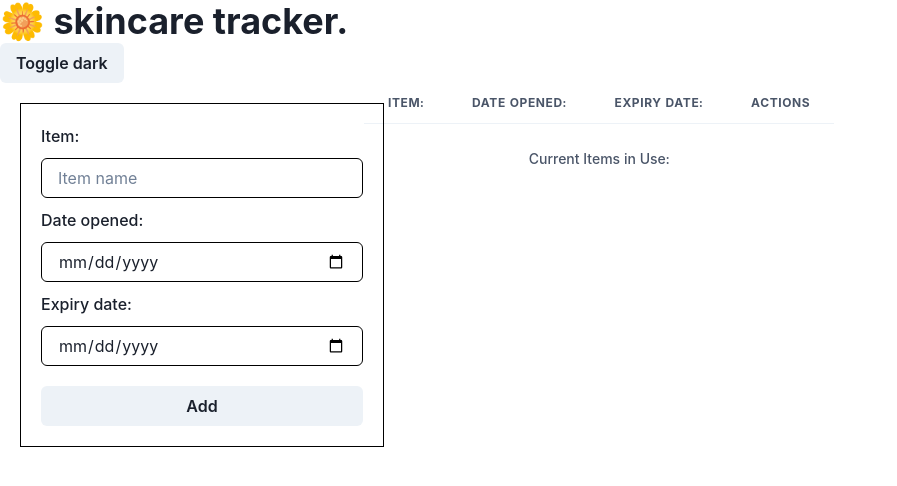
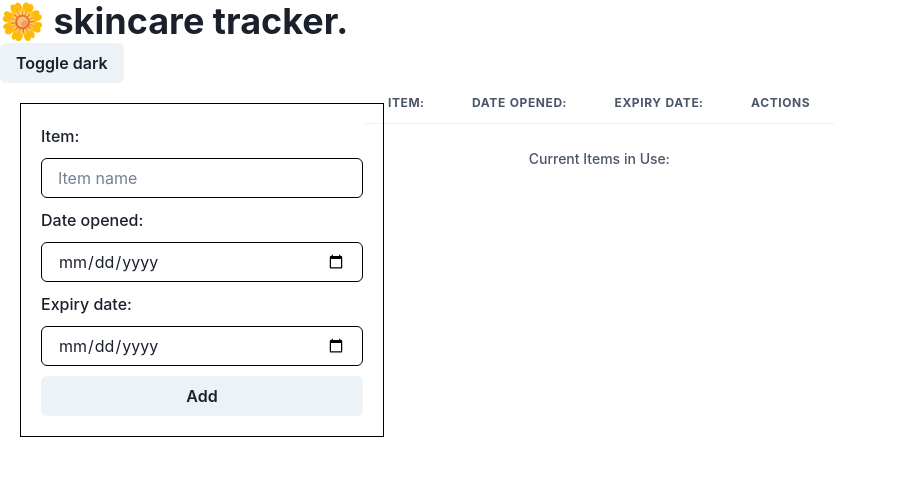
Before and after one commit to vvynz/skincare-tracker, a React (Create React App) app: page / in a window 1280 px wide. Shown: the top 486 px of the page, without its empty margins (0-897 px from the left). Built offline with nearby package versions, Linux system fonts and the light colour scheme.

Commit message:
Remove unused code

```diff
--- a/src/Styles/ItemForm.scss
+++ b/src/Styles/ItemForm.scss
@@ -18,15 +18,3 @@
 input {
   margin-bottom: 10px;
 }
-
-.add-product-btn {
-  margin-top: 10px;
-  background-color: plum;
-  border: none;
-  border-radius: 12px;
-  padding: 10px 5px;
-}
-
-.err-message {
-  color: red;
-}
```
